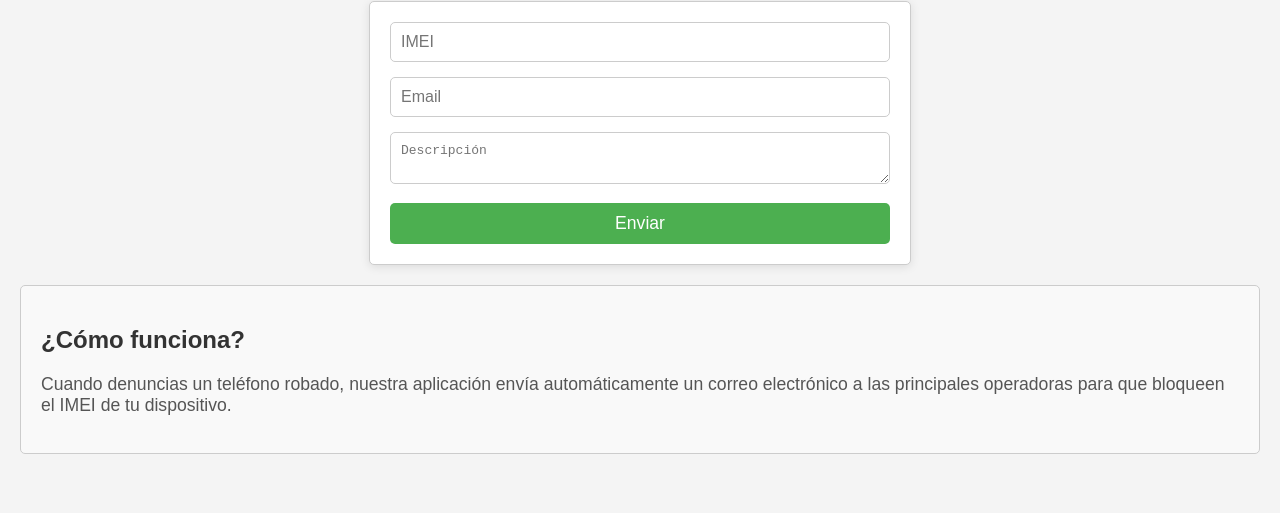
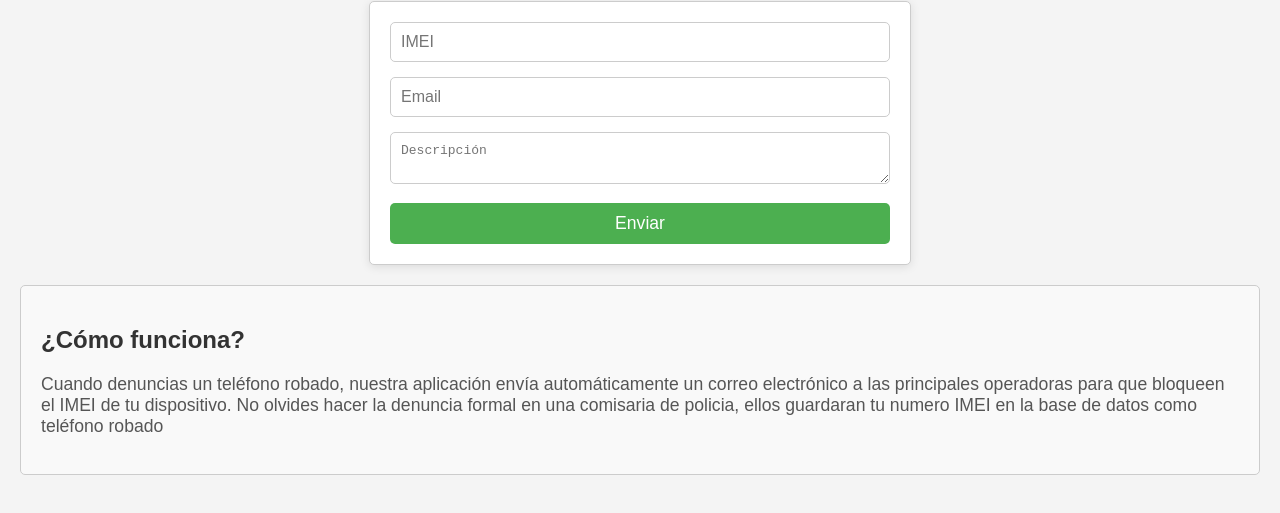
Before and after one commit to mobilrobado/denuncia, a plain HTML site: page index.html in a window 1280 px wide. Shown: the part 99-612 px from the top of the page. Drawn offline with Linux system fonts and the light colour scheme.

Commit message:
Add files via upload

```diff
--- a/index.html
+++ b/index.html
@@ -22,7 +22,7 @@
     </div>
     <div id="como-funciona">
         <h2>¿Cómo funciona?</h2>
-        <p>Cuando denuncias un teléfono robado, nuestra aplicación envía automáticamente un correo electrónico a las principales operadoras para que bloqueen el IMEI de tu dispositivo.</p>
+        <p>Cuando denuncias un teléfono robado, nuestra aplicación envía automáticamente un correo electrónico a las principales operadoras para que bloqueen el IMEI de tu dispositivo. No olvides hacer la denuncia formal en una comisaria de policia, ellos guardaran tu numero IMEI en la base de datos como teléfono robado</p>
     </div>
     <script src="app.js"></script> <!-- Mueve el script aquí -->
 </body>
```
